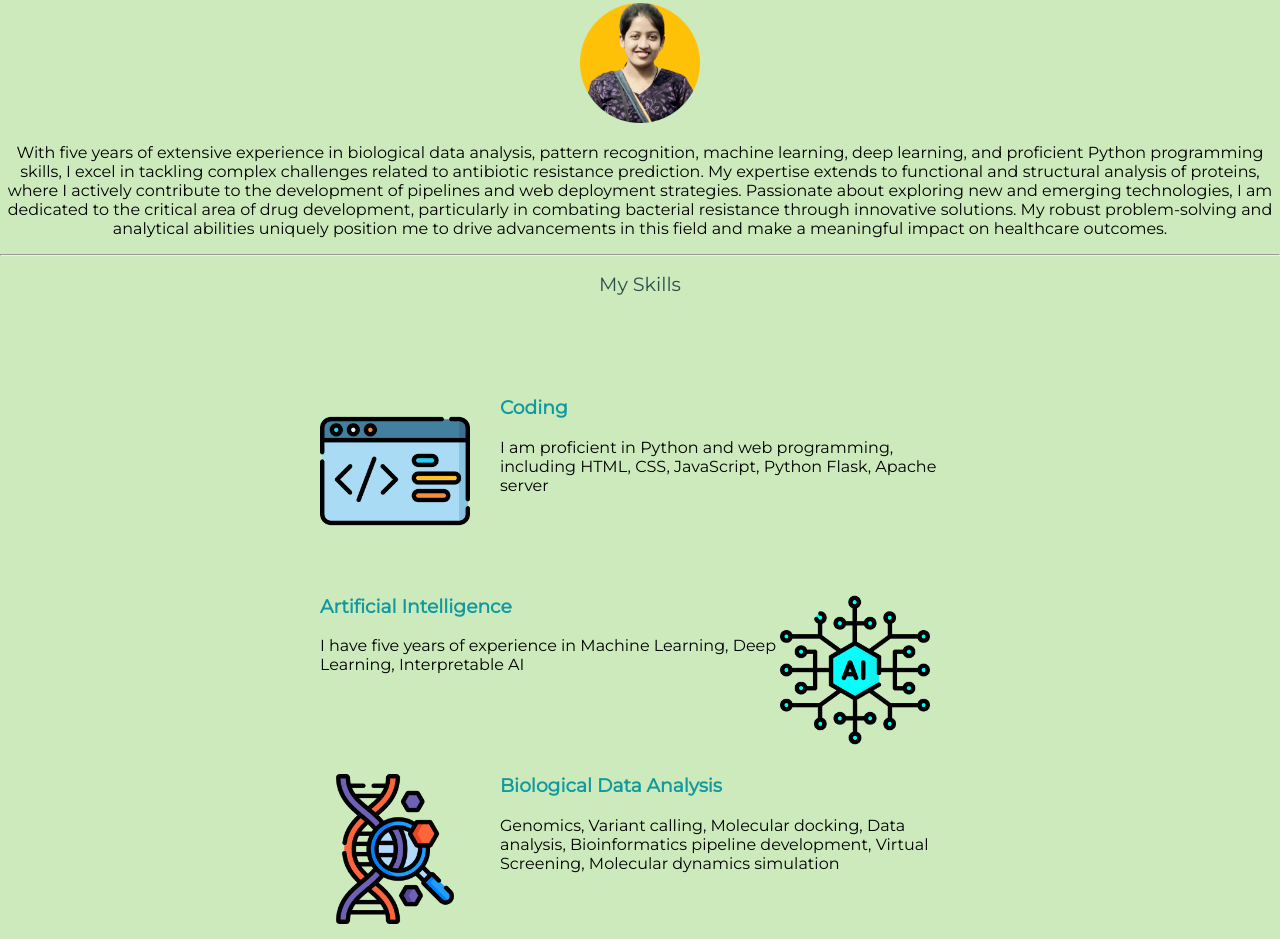
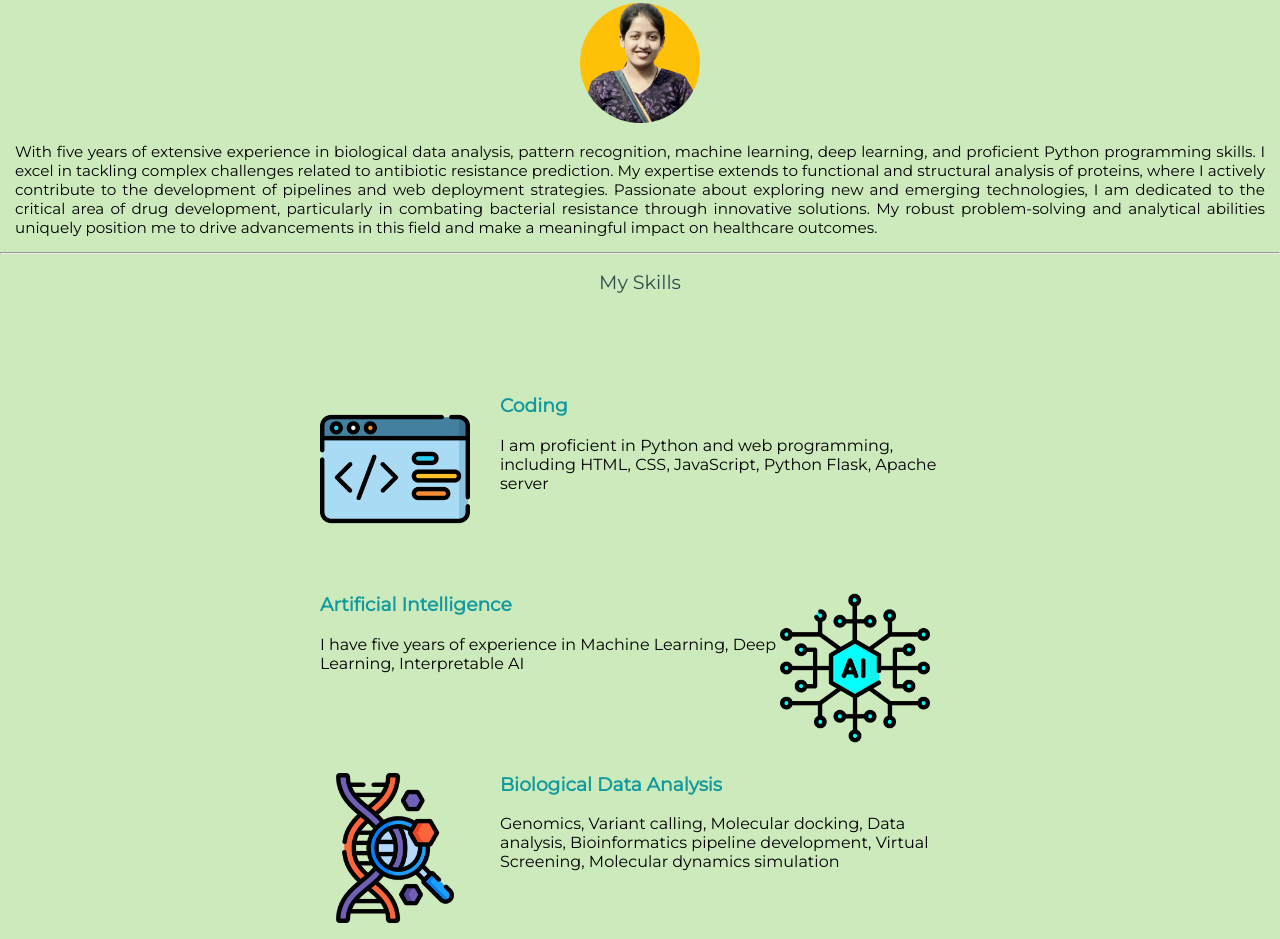
Before and after one commit to Ankitapal1995/web, a plain HTML site: page index.html in a window 1280 px wide. Shown: the part 770-1709 px from the top of the page. Drawn offline with Linux system fonts and the light colour scheme.

Commit message:
updated index

```diff
--- a/index.html
+++ b/index.html
@@ -11,8 +11,8 @@
   <link rel="preconnect" href="https://fonts.gstatic.com" crossorigin>
   <link href="https://fonts.googleapis.com/css2?family=Merriweather+Sans&family=Montserrat&family=Sacramento&display=swap" rel="stylesheet">
   <link rel="stylesheet" href="https://cdnjs.cloudflare.com/ajax/libs/font-awesome/6.0.0-beta3/css/all.min.css">
+
   <style>
-        /* Add your custom styles here */
     body {
             font-family: 'Montserrat', sans-serif;
         }
@@ -74,6 +74,10 @@
         .dropdown:hover .dropdown-content {
             display: block;
         }
+        .profile_pic.p{
+            text-align: center;
+            font-size: 5px;
+        }
   </style>
 </head>
 
@@ -88,59 +92,63 @@
 
   <div class="middle-container">
     <div class="navbar">
-            <!-- <a href="index.html" class="navbtn">Home</a> -->
       <a href="about.html" class="navbtn" target="_blank">About</a>
       <a href="pub.html" class="navbtn" target="_blank">Publication</a>
       <a href="ach.html" class="navbtn" target="_blank">Achievement</a>
       <a href="contact.html" class="navbtn" target="_blank">Contact</a>
-            <!-- <div class="dropdown">
-                <div class="dropdown-content">
-                    <a href="#talk1">Talk 1</a>
-                    <a href="#talk2">Talk 2</a>
-                    <a href="#talk3">Talk 3</a>
     </div>
-            </div> -->
-        </div>
+
     <div class="profile" id="about">
       <img class="profile_pic" src="profile.png" alt="profile picture">
-          <p>With five years of extensive experience in biological data analysis,
-            pattern recognition, machine learning, deep learning, and proficient Python programming skills,
+      <p style="text-align: justify; font-size: 0.95rem; padding: 0 15px;">
+        With five years of extensive experience in biological data analysis,
+        pattern recognition, machine learning, deep learning, and proficient Python programming skills.
         I excel in tackling complex challenges related to antibiotic resistance prediction.
-            My expertise extends to functional and structural analysis of proteins, where I actively contribute to the development of pipelines and web deployment strategies.
+        My expertise extends to functional and structural analysis of proteins,
+        where I actively contribute to the development of pipelines and web deployment strategies.
         Passionate about exploring new and emerging technologies,
         I am dedicated to the critical area of drug development, particularly in combating bacterial resistance through innovative solutions.
         My robust problem-solving and analytical abilities uniquely position me to drive advancements in this field and make a meaningful impact on healthcare outcomes.</p>
     </div>
+
     <hr>
+
     <div class="skills" id="work">
       <h2>My Skills</h2>
+
       <div class="skill-row">
         <img class="code-image" src="code.png" alt="coding image">
         <h3>Coding</h3>
         <p>I am proficient in Python and web programming, including HTML, CSS, JavaScript, Python Flask, Apache server</p>
       </div>
+
       <div class="skill-row1">
         <img class="AI-img" src="artificial-intelligence.png" alt="AI image">
         <h3>Artificial Intelligence</h3>
         <p>I have five years of experience in Machine Learning, Deep Learning, Interpretable AI</p>
       </div>
+
       <div class="skill-row2">
         <img class="biology" src="genetics.png" alt="DNA image">
         <h3>Biological Data Analysis</h3>
         <p>Genomics, Variant calling, Molecular docking, Data analysis, Bioinformatics pipeline development, Virtual Screening, Molecular dynamics simulation</p>
       </div>
+
       <div class="skill-row3">
         <img class="os" src="computer.png" alt="computer">
         <h3>Operating Systems</h3>
         <p>I am familiar with Linux and Windows operating systems</p>
       </div>
+
       <div class="skill-row4">
         <img class="others" src="technical.png" alt="tech">
         <h3>Others</h3>
         <p>Conda, Git, Excel, Powerpoint, Matplotlib, ggplot, seaborn, Pandas, Numpy, Strong problem solving skills, Project Leadership</p>
       </div>
     </div>
+
     <hr>
+
     <div class="contact-me" id="publications">
       <h2>Get In Touch</h2>
       <p>Please feel free to contact me.</p>
@@ -154,9 +162,6 @@
     <a class="footer-link" href="http://202.54.249.134/BIC-NII/" target="_blank"><i class="fas fa-globe"></i></a>
     <p>All work © Ankita Pal • all rights reserved</p>
   </div>
-
-
-
 
   <script>
     document.querySelectorAll('.navbtn, .dropbtn').forEach(button => {
@@ -180,8 +185,6 @@
         });
       }
     }
-
-
   </script>
 </body>
 </html>
```
Lines whose indentation alone changed are shown as unchanged.
